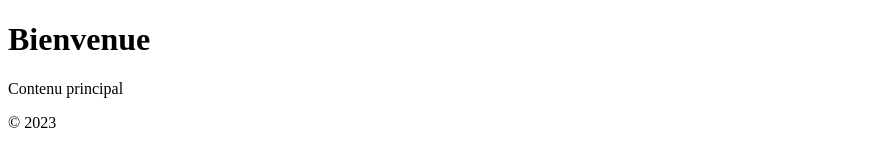
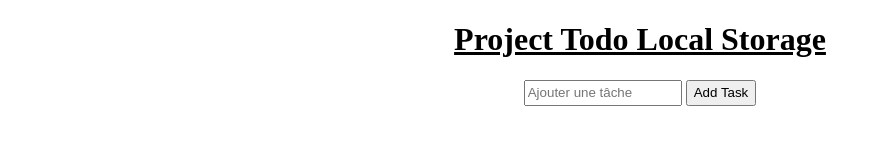
Before and after one commit to moonspark78/Todo-LocalStorage, a plain HTML site: page index.html in a window 1280 px wide. Shown: the whole page, without its empty margins (0-881 px from the left). Drawn offline with Linux system fonts and the light colour scheme.

Commit message:
📈 working on the css  📈

```diff
--- a/index.html
+++ b/index.html
@@ -7,15 +7,13 @@
     <link rel="stylesheet" href="style.css">
 </head>
 <body>
-    <h1>Bienvenue</h1>
-    <main>
-        <section>
-            <p>Contenu principal</p>
-        </section>
-    </main>
-    <footer>
-        <p>&copy; 2023</p>
-    </footer>
+    <h1>Project Todo Local Storage</h1>
+    <div class="container">
+        <input type="text" placeholder="Ajouter une tâche" id="inputTask">
+        <button>Add Task</button>
+    </div>
+
+
     <script src="script.js"></script>
 </body>
 </html>
--- a/style.css
+++ b/style.css
@@ -0,0 +1,16 @@
+h1{
+    text-decoration: underline;
+    text-align: center;
+}
+
+.container{
+    display: flex;
+    justify-content: center;
+    margin: 0 auto;
+}
+
+input{
+    width: 150px;
+    height: 20px;
+    margin-right: 4px;
+}
```
